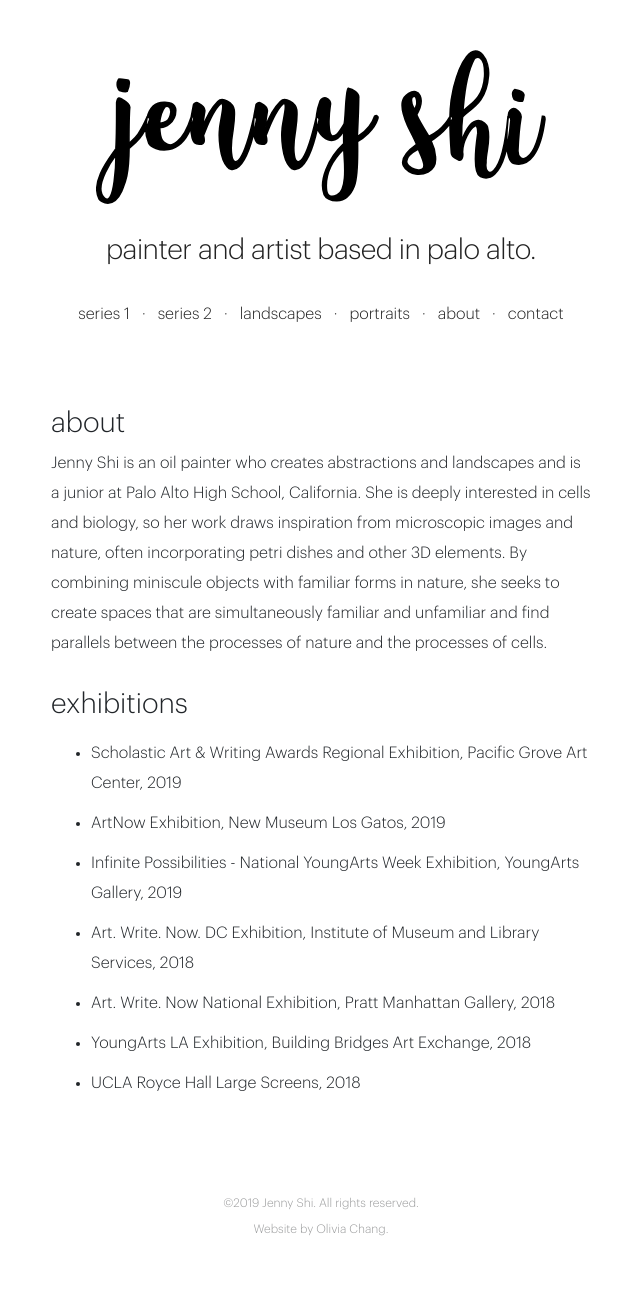
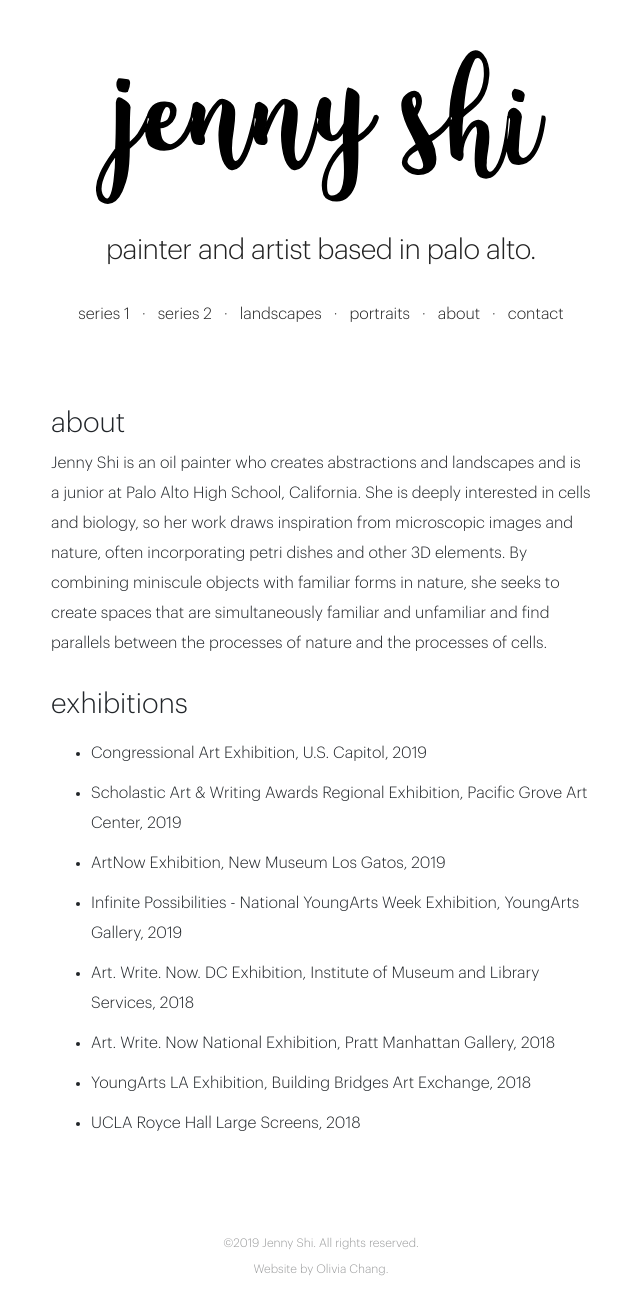
Before and after one commit to oliviachang29/jenny, a Jekyll site: the page built from about.markdown, in a window 1280 px wide. Shown: the whole page, without its empty margins (319-959 px from the left). Built offline with Jekyll 4.4.1, drawn with Linux system fonts in a browser that asks for light colours; before the commit the page ends 1268 px from its top, so only the background shows below that.

Commit message:
Update from Forestry.io Jenny Shi updated about.markdown

```diff
--- a/about.markdown
+++ b/about.markdown
@@ -1,15 +1,16 @@
 ---
 title: About
-date: 2018-07-11 22:32:00 Z
+date: 2018-07-11T22:32:00.000+00:00
 layout: static
+
 ---
-
 ### about
 
 Jenny Shi is an oil painter who creates abstractions and landscapes and is a junior at Palo Alto High School, California. She is deeply interested in cells and biology, so her work draws inspiration from microscopic images and nature, often incorporating petri dishes and other 3D elements. By combining miniscule objects with familiar forms in nature, she seeks to create spaces that are simultaneously familiar and unfamiliar and find parallels between the processes of nature and the processes of cells.
 
 ### exhibitions
 
+* Congressional Art Exhibition, U.S. Capitol, 2019
 * Scholastic Art & Writing Awards Regional Exhibition, Pacific Grove Art Center, 2019
 * ArtNow Exhibition, New Museum Los Gatos, 2019
 * Infinite Possibilities - National YoungArts Week Exhibition, YoungArts Gallery, 2019
```
Also changed, not shown: .forestry/front_matter/templates/project.yml.
